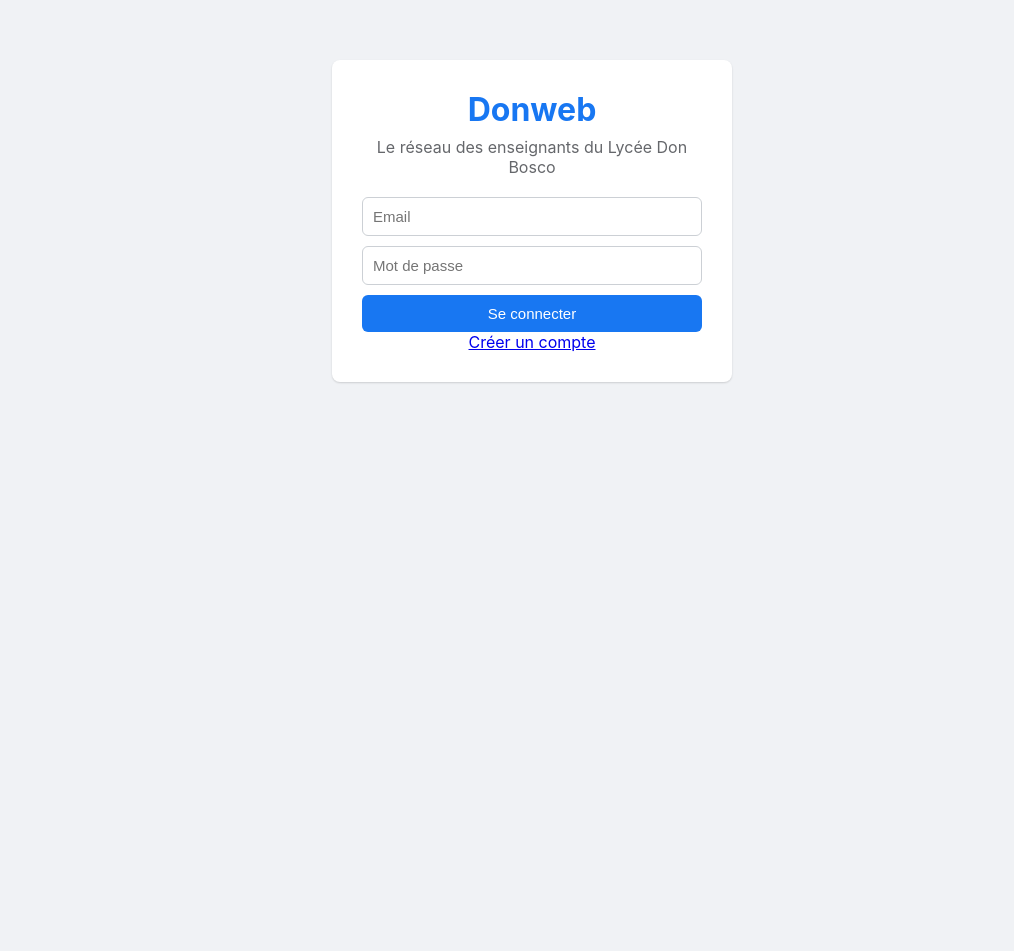
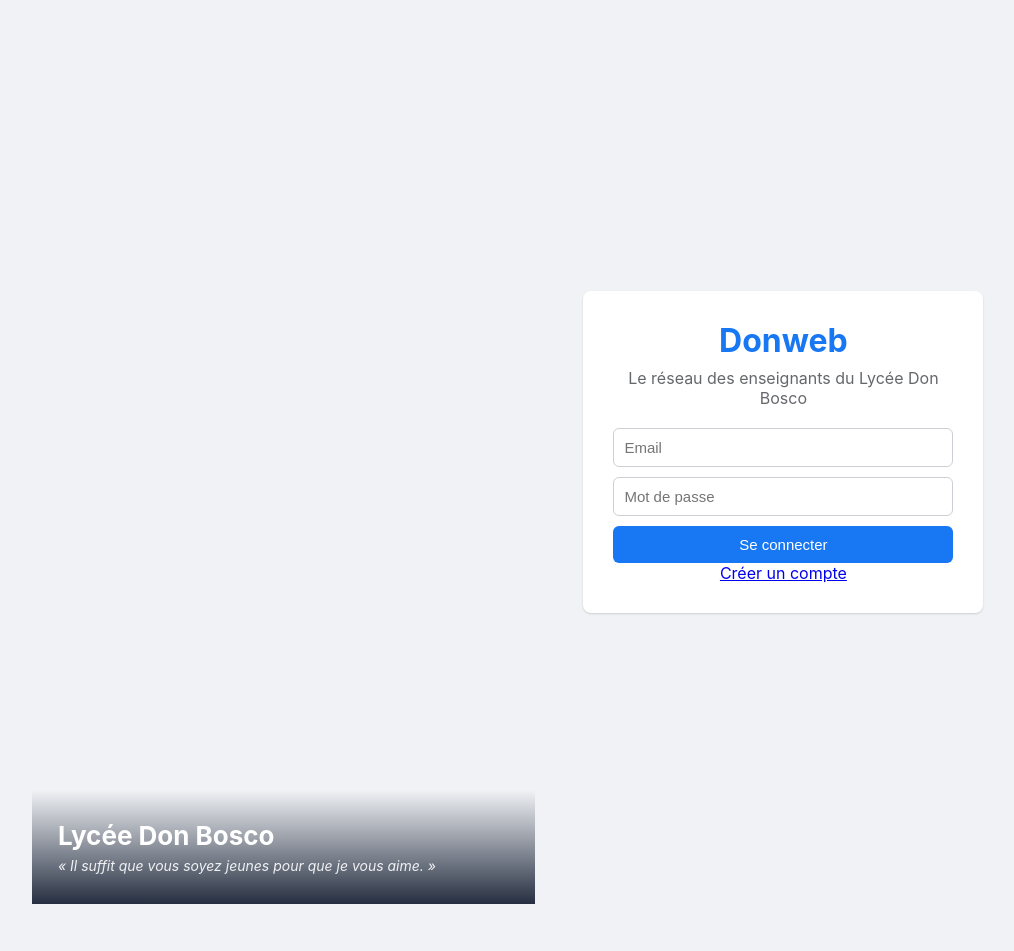
Before and after one commit to rahim025/Donweb, a Flask app: page /connexion in a window 1280 px wide. Shown: the part 53-1004 px from the top of the page, without its empty margins (108-1122 px from the left). Run offline with Flask 3, Linux system fonts and the light colour scheme.

Commit message:
Add files via upload

```diff
--- a/app/templates/login.html
+++ b/app/templates/login.html
@@ -1,7 +1,24 @@
 {% extends "base.html" %}
 {% block title %}Connexion{% endblock %}
 {% block content %}
-<div class="auth-card">
+<div class="auth-page">
+    <div class="auth-visual">
+        <div class="auth-icon-bg">
+            <svg viewBox="0 0 200 200" class="auth-icon" xmlns="http://www.w3.org/2000/svg">
+                <circle cx="100" cy="100" r="95" fill="#ffffff" opacity="0.08"/>
+                <path d="M100 40 L170 70 L100 100 L30 70 Z" fill="#ffffff"/>
+                <path d="M55 82 L55 120 Q100 140 145 120 L145 82" fill="none" stroke="#ffffff" stroke-width="6" stroke-linecap="round" stroke-linejoin="round"/>
+                <line x1="170" y1="70" x2="170" y2="115" stroke="#ffffff" stroke-width="5" stroke-linecap="round"/>
+                <circle cx="170" cy="122" r="6" fill="#ffffff"/>
+            </svg>
+        </div>
+        <div class="auth-visual-overlay">
+            <h2>Lycée Don Bosco</h2>
+            <p>« Il suffit que vous soyez jeunes pour que je vous aime. »</p>
+        </div>
+    </div>
+    <div class="auth-form-side">
+        <div class="auth-card animated-card">
             <h1>Donweb</h1>
             <p class="subtitle">Le réseau des enseignants du Lycée Don Bosco</p>
             <form method="POST">
@@ -11,4 +28,6 @@
             </form>
             <p><a href="{{ url_for('auth.register') }}">Créer un compte</a></p>
         </div>
+    </div>
+</div>
 {% endblock %}
```
Also changed, not shown: app/templates/register.html (+10 -2 lines). Lines whose indentation alone changed are shown as unchanged.
